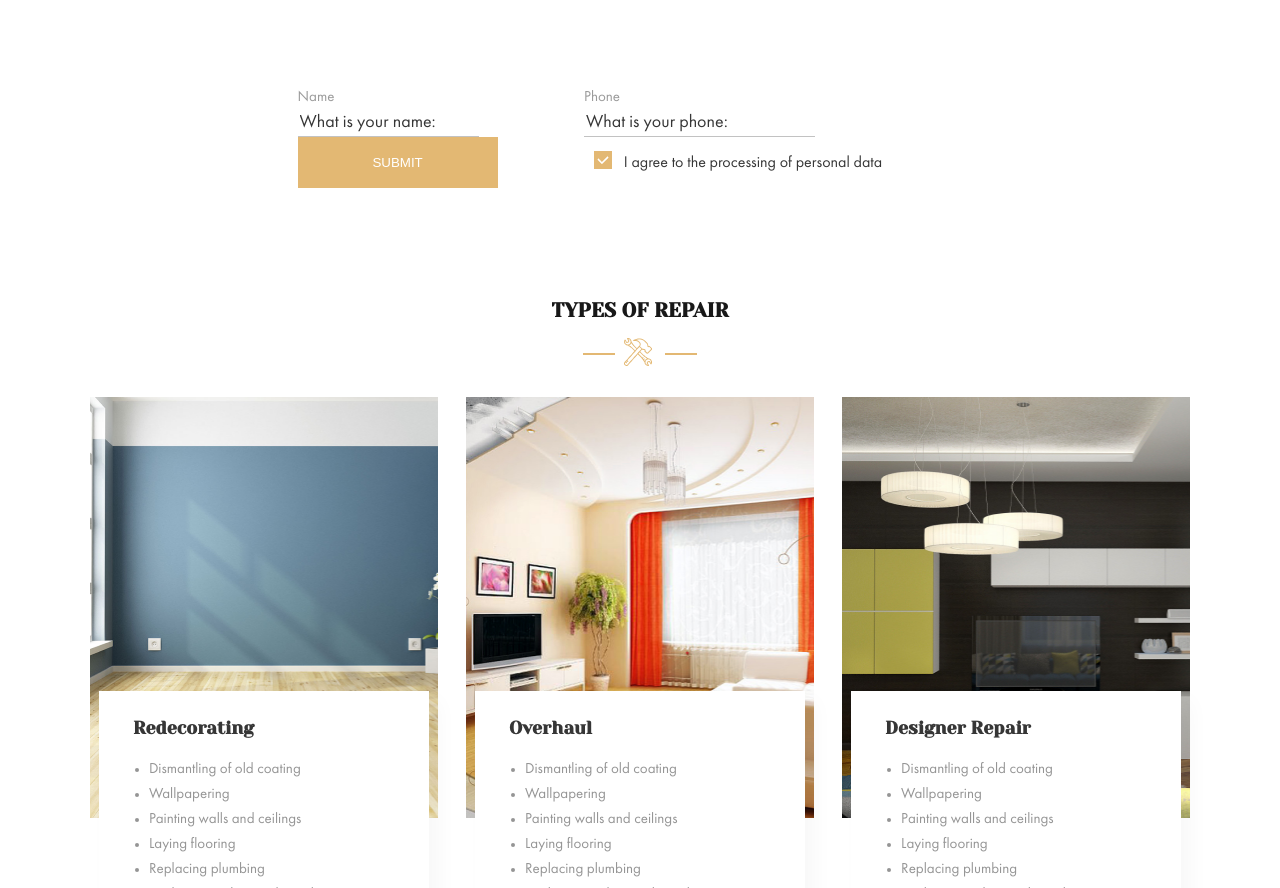
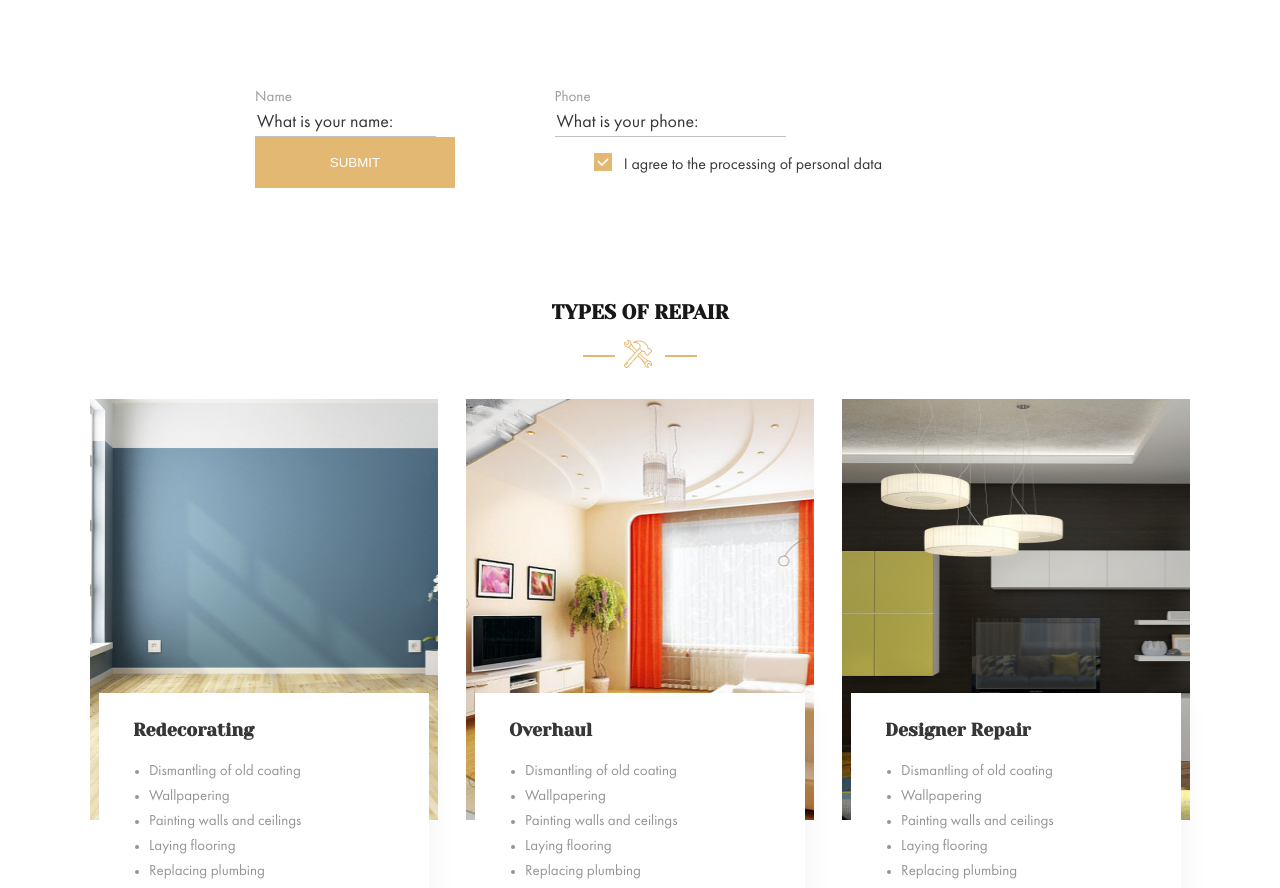
Before and after one commit to JackFrost58/repair-design-project, a plain HTML site: page index.html in a window 1280 px wide. Shown: the part 2297-3185 px from the top of the page. Drawn offline with Linux system fonts and the light colour scheme; a web font is replaced by a local one.

Commit message:
fix: change width in submit-form

```diff
--- a/sass/layout/_section-online-control.scss
+++ b/sass/layout/_section-online-control.scss
@@ -76,7 +76,7 @@
 .submit-form{
     display: flex;
     flex-wrap: wrap;
-    width: 53.5%;
+    width: 770px;
     margin: 91px auto 109px auto;
 
     @media (min-width: $mobile) and (max-width: $tablet){
```
Also changed, not shown: main.css.
